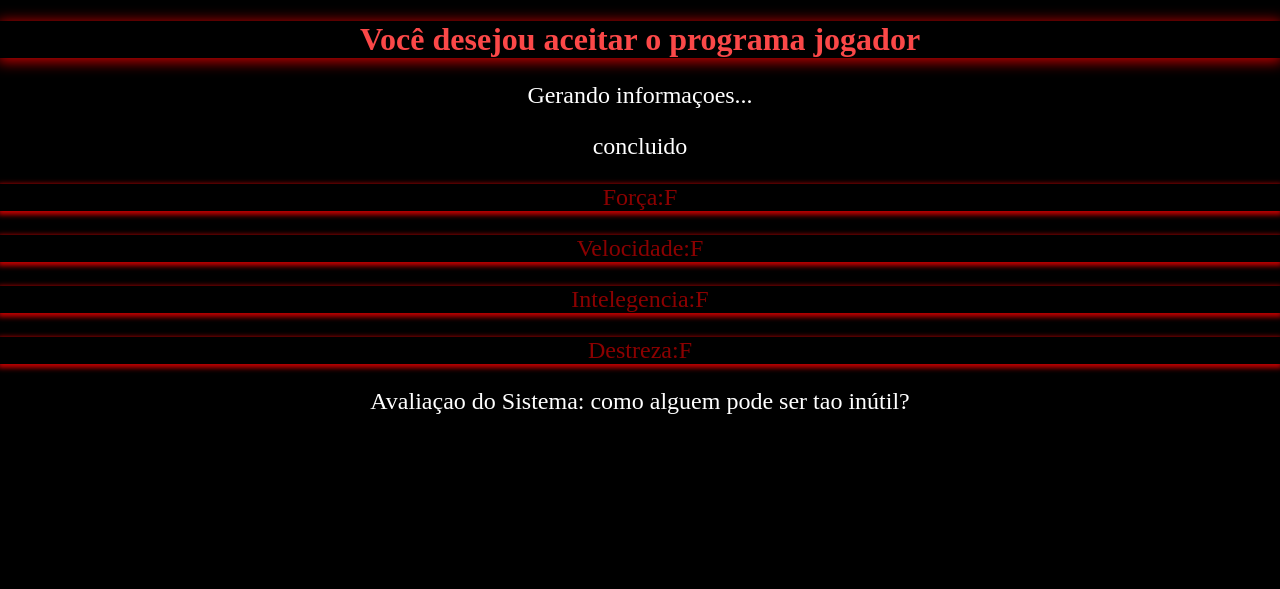
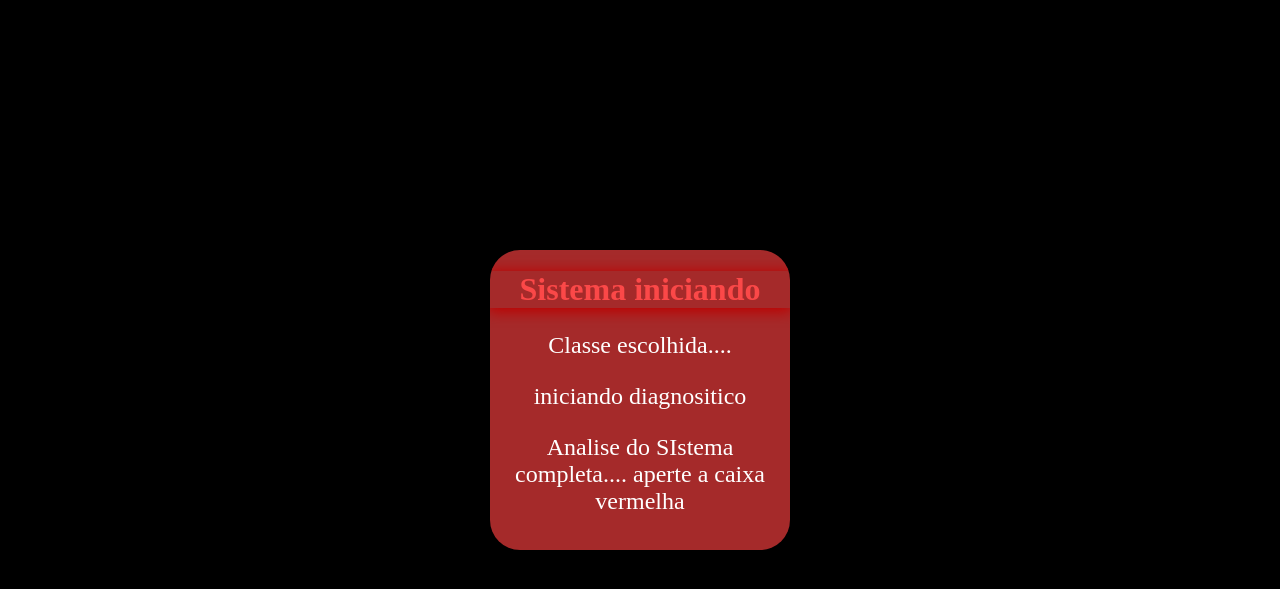
Before and after one commit to Zuruy/MySites, a PHP site: page /iniciar.html in a window 1280 px wide. Shown: the top 589 px of the page. Run offline with PHP 8.4, Linux system fonts and the light colour scheme.

Commit message:
atualizei o iniciar

```diff
--- a/Sistema/iniciar.html
+++ b/Sistema/iniciar.html
@@ -4,22 +4,43 @@
     <meta charset="UTF-8">
     <meta name="viewport" content="width=device-width, initial-scale=1.0">
     <link rel="stylesheet" href="sistema.css">
+    <style>
 
+        .tela_cheia{
+           overflow: hidden;
+            background-color: brown;
+            width: 300px;
+            height: 300px;
+            border-radius: 30px;
+            top: 50%;
+            left:50%;
+            position: absolute;
+            transform: translate(-50%,-50%);
+            transition-duration: 2s;
+        }
+        .tela_cheia:hover {
+            opacity: 1;
+            border-radius: 0%;
+            width: 100%;
+            height: 100vh;
+
+        }
+        .tela_cheia p{
+
+
+        }
+    </style>
     <title>jogador</title>
 </head>
 <body>
-    <h1>Você desejou aceitar o programa jogador</h1>
-    <p>Gerando informaçoes...</p>
-    <P>concluido</P>
-    <p class="avaliacao">Força:F</p>
-    <p class="avaliacao">Velocidade:F</p>
-    <p class="avaliacao">Intelegencia:F</p>
-    <p class="avaliacao">Destreza:F</p>
-    <p>Avaliaçao do Sistema: como alguem pode ser tao inútil?</p>
-
-
-
-
-
+    <div class="tela_cheia">
+        <h1>Sistema iniciando</h1>
+        <p>Classe escolhida....</p>
+        <p>iniciando diagnositico</p>
+        <p>Analise do SIstema completa.... aperte a caixa vermelha</p>
+        <br>
+        <br>
+        <p>Analise do Sistema:commo um humano pode ser tao inutil....</p>
+    </div>
 </body>
 </html>
--- a/Sistema/sistema.css
+++ b/Sistema/sistema.css
@@ -86,7 +86,7 @@
 
 #secreto {
     opacity: 0;
-
+    cursor:auto;
     left: 50%;
     top: 50%;
     transform: translate(-50%,-50%);
@@ -115,7 +115,7 @@
      opacity: 1;
 
  }
- @media only screen and (max-width: 600px) {
+ @media only screen and (max-width: 700px) {
     .classes{
         display: block;
     }
```
Also changed, not shown: Sistema/classes.html (+9 -0 lines).
